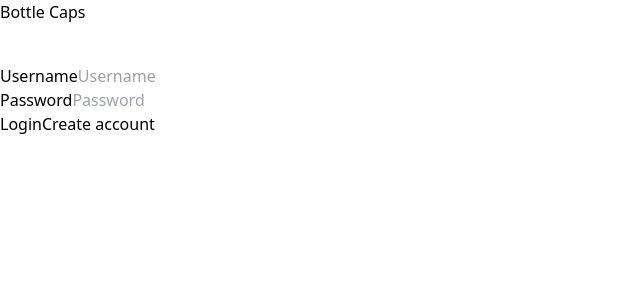
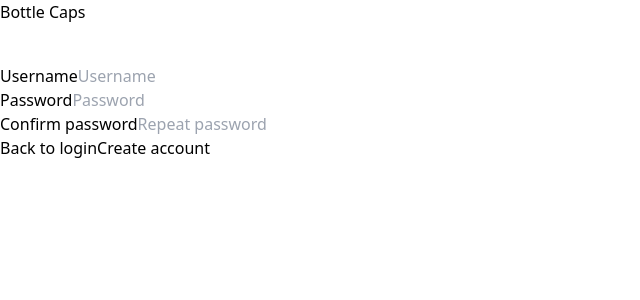
Before and after one commit to juliocesar1235/bottle-caps, a Vue app in the folder app/: page /signup in a window 1280 px wide. Before the commit this address led to /login. Shown: the top 300 px of the page, without its empty margins (0-640 px from the left). Built offline with nearby package versions, Linux system fonts and the light colour scheme.

Commit message:
Add signup view

```diff
--- a/app/src/router/index.js
+++ b/app/src/router/index.js
@@ -1,4 +1,5 @@
 import { createRouter, createWebHistory } from "vue-router";
+import Signup from "../views/Signup.vue";
 import Login from "../views/Login.vue";
 import Home from "../views/Home.vue";
 import store from '../store'
@@ -6,13 +7,19 @@ import store from '../store'
 const routes = [
   {
     path: "/login",
-    name: "Login",
+    name: "login",
     component: Login,
     meta: {title: 'Login'}
   },
   {
+    path: "/signup",
+    name: "signup",
+    component: Signup,
+    meta: {title: 'Signup'}
+  },
+  {
     path: "/",
-    name: "Home",
+    name: "home",
     component: Home,
     meta: {title: 'Home'}
   }
@@ -25,7 +32,7 @@ const router = createRouter({
 
 router.beforeEach((to, _, next) => {
   let isAuthenticated = store.getters.getLogged
-  if (to.name !== 'Login' && !isAuthenticated) next({ name: 'Login' })
+  if (to.name !== 'login' && to.name !== 'signup' && !isAuthenticated) next({ name: 'login' })
   else next()
 })
 
--- a/app/src/views/Login.vue
+++ b/app/src/views/Login.vue
@@ -1,6 +1,7 @@
 <template>
   <div
     class="w-full max-w-md p-4 mt-24 ml-auto mr-auto bg-white shadow-lg">
+    <form>
       <BaseInput
         class="mb-4"
         label="Username"
@@ -14,8 +15,11 @@
         type="password"/>
       <div class="flex items-center justify-between">
         <BaseButton>Login</BaseButton>
-        <BaseButton flat="true">Create account</BaseButton>
+        <router-link :to="{name: 'signup'}">
+          <BaseButton :flat="true">Create account</BaseButton>
+        </router-link>
       </div>
+    </form>
   </div>
 </template>
 
@@ -25,12 +29,9 @@ import BaseButton from "@/components/Base/BaseButton.vue"
 
 export default {
   name: "Login",
-    components: {
+  components: {
     BaseInput,
     BaseButton
-  },
-  mounted() {
-    console.log(this.$store.getters.getUser)
   },
   data() {
     return {
--- /dev/null
+++ b/app/src/views/Signup.vue
@@ -0,0 +1,59 @@
+<template>
+    <div
+    class="w-full max-w-md p-4 mt-24 ml-auto mr-auto bg-white shadow-lg">
+      <form>
+        <BaseInput
+          class="mb-4"
+          label="Username"
+          placeholder="Username"
+          v-model:value="username"/>
+        <BaseInput
+          class="mb-4"
+          label="Password"
+          placeholder="Password"
+          v-model:value="password"
+          type="password"/>
+        <BaseInput
+          class="mb-4"
+          label="Confirm password"
+          placeholder="Repeat password"
+          v-model:value="confirmPassword"
+          type="password"/>
+        <div class="flex items-center justify-between">
+          <router-link :to="{name: 'login'}">
+            <BaseButton :flat="true">Back to login</BaseButton>
+          </router-link>
+          <BaseButton>Create account</BaseButton>
+        </div>
+      </form>
+  </div>
+</template>
+
+<script>
+import BaseInput from "@/components/Base/BaseInput.vue"
+import BaseButton from "@/components/Base/BaseButton.vue"
+
+export default {
+  name: "Signup",
+  components: {
+    BaseInput,
+    BaseButton
+  },
+  data() {
+    return {
+      username: "",
+      password: "",
+      confirmPassword: ""
+    }
+  },
+  computed: {
+    validPassword() {
+      return this.password === this.confirmPassword
+    }
+  }
+}
+</script>
+
+<style>
+
+</style>
```
